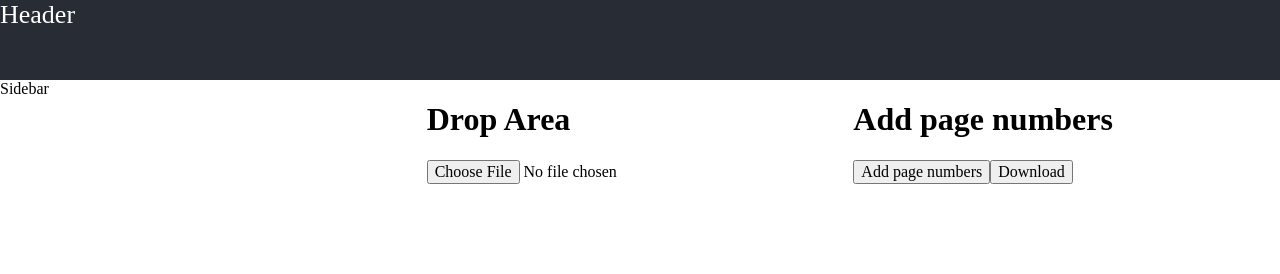
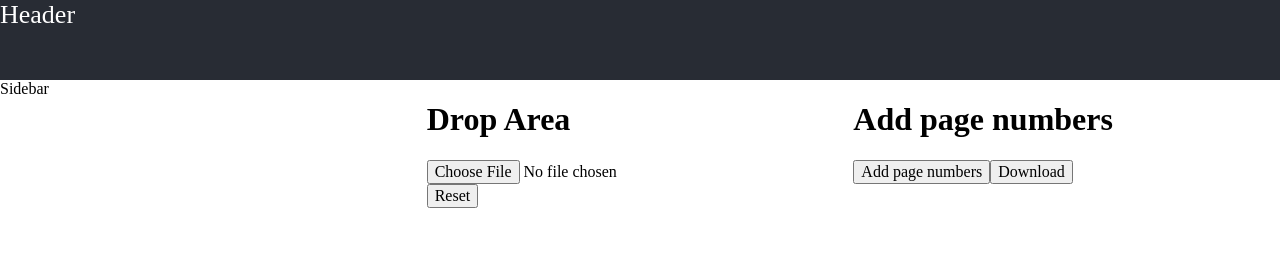
Before and after one commit to c1b3rt00lk1t/pdf-poc, a React (Vite) app: page / in a window 1280 px wide. Shown: the top 274 px of the page. Built offline with nearby package versions, Linux system fonts and the light colour scheme.

Commit message:
Add reset button to drop area

```diff
--- a/src/App.tsx
+++ b/src/App.tsx
@@ -27,6 +27,9 @@ function App() {
       console.log(event.target.files[0]);
     }
   };
+  const handleClickReset = () => {
+    setFiles([]);
+  };
 
   return (
     <div className={styles.App}>
@@ -35,7 +38,10 @@ function App() {
       </header>
       <main className={styles.main}>
         <Sidebar />
-        <DropArea handleChangeInput={handleChangeInput} />
+        <DropArea
+          handleChangeInput={handleChangeInput}
+          handleClickReset={handleClickReset}
+        />
         <Transformations files={files} action={"pages"} />
       </main>
       <footer className={styles.footer}>Footer</footer>
--- /dev/null
+++ b/src/components/DropArea.module.css
@@ -0,0 +1,8 @@
+.DropArea {
+  display: flex;
+  flex-direction: column;
+}
+
+.button {
+  width: min-content;
+}
--- a/src/components/DropArea.tsx
+++ b/src/components/DropArea.tsx
@@ -2,17 +2,42 @@
  * Only pdf files will be allowed
  */
 
-import { ChangeEvent } from "react";
+import { ChangeEvent, useRef } from "react";
+import styles from "./DropArea.module.css";
 
 export interface DropAreaProps {
   handleChangeInput: (event: ChangeEvent<HTMLInputElement>) => void;
+  handleClickReset: () => void;
 }
 
-const DropArea = ({ handleChangeInput }: DropAreaProps) => {
+const DropArea = ({ handleChangeInput, handleClickReset }: DropAreaProps) => {
+  const refInput = useRef<HTMLInputElement>(null);
+  const resetInput = (ref: React.RefObject<HTMLInputElement>) => {
+    if (ref.current) {
+      ref.current.value = "";
+    }
+  };
+
   return (
-    <div>
-      <h1>Drop Area</h1>
-      <input type="file" accept=".pdf" onChange={handleChangeInput} />
+    <div className={styles.DropArea}>
+      <div>
+        <h1>Drop Area</h1>
+        <input
+          type="file"
+          accept=".pdf"
+          onChange={handleChangeInput}
+          ref={refInput}
+        />
+      </div>
+      <button
+        className={styles.button}
+        onClick={() => {
+          handleClickReset();
+          resetInput(refInput);
+        }}
+      >
+        Reset
+      </button>
     </div>
   );
 };
```
